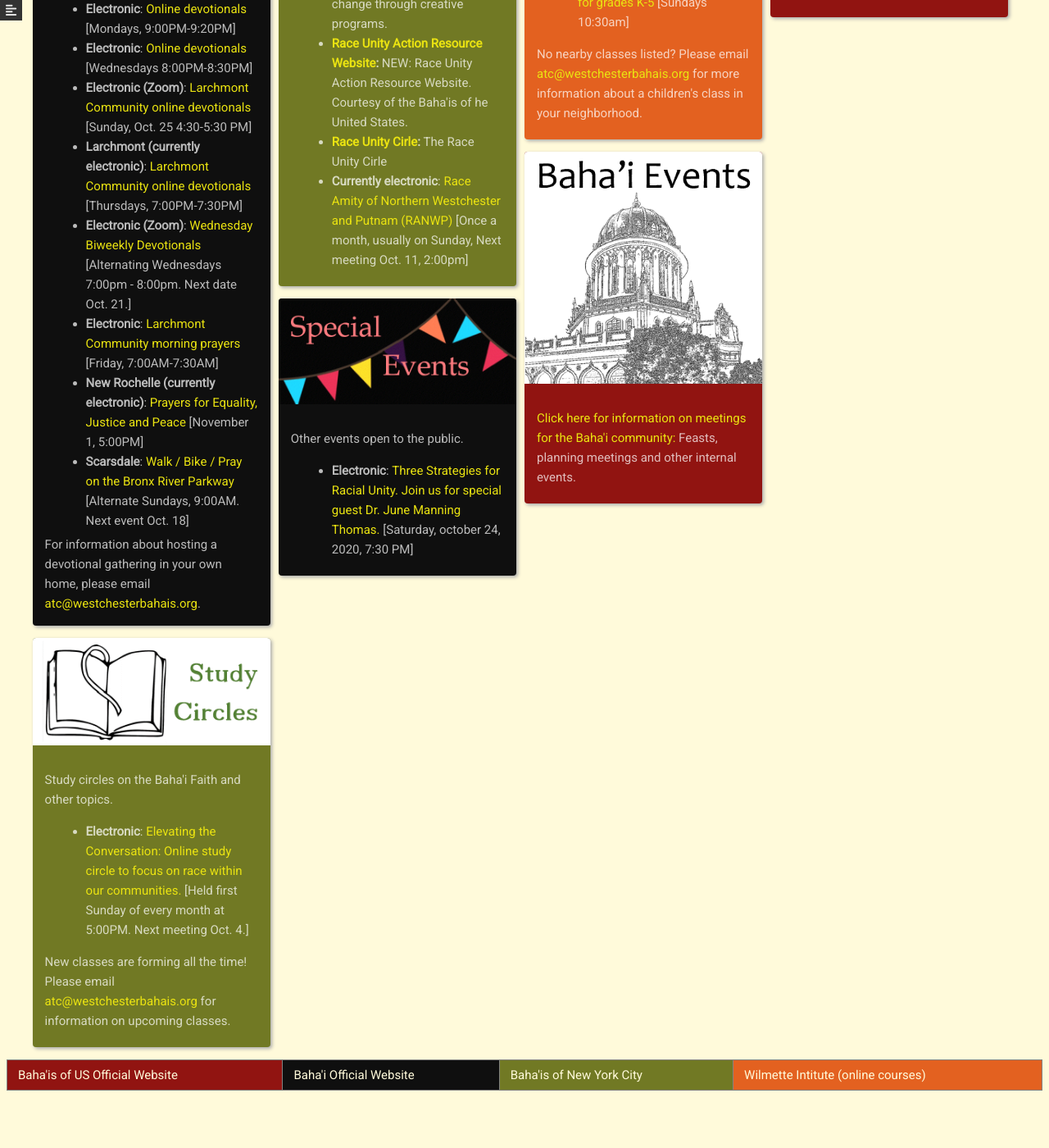
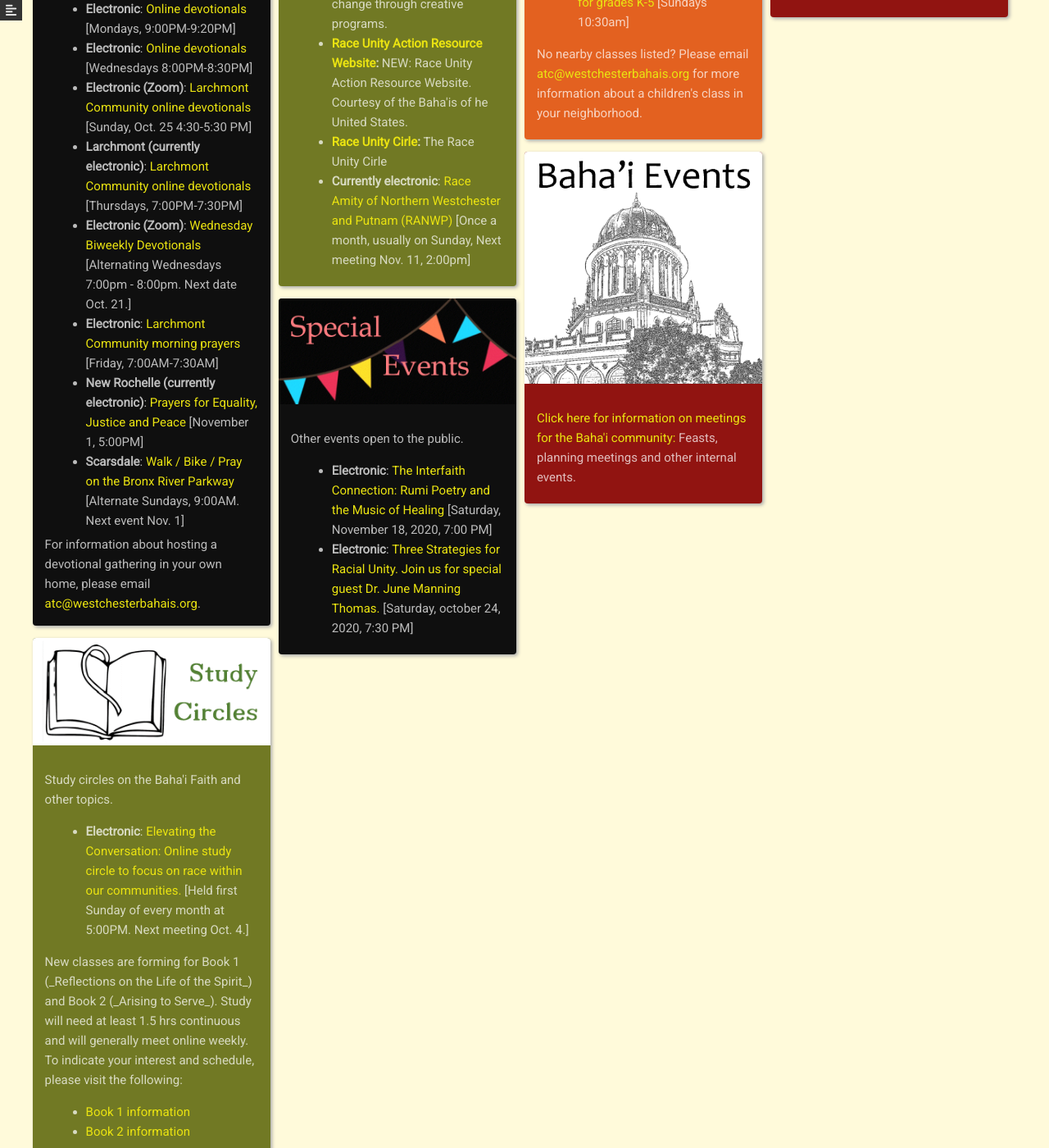
Before and after one commit to westchesterbahai/westchesterbahai.github.io, a Jekyll site: the page built from index.html, in a window 1280 px wide and 1400 px high, scrolled down 492 px. Shown: the whole window at 82% size. Built offline with Jekyll 4.4.1, drawn with Linux system fonts in a browser that asks for light colours; nearby versions of some CDN libraries; some of the changed text lies outside the part shown.

Commit message:
Updates as of 11/5/20 (#15)

```diff
--- a/_development/race_unity_nw.md
+++ b/_development/race_unity_nw.md
@@ -3,11 +3,11 @@ layout: post
 title: RANWP
 description: Race Amity of Northern Westchester and Putnam (RANWP)
 location: Currently electronic
-time: "Once a month, usually on Sunday, Next meeting Oct. 11, 2:00pm"
+time: "Once a month, usually on Sunday, Next meeting Nov. 11, 2:00pm"
 color: BF360C
 ---
 Race Amity of Northern Westchester and Putnam will continue their series of discussions over zoom.
-For octoper, the topic will be: "Howt to Talk About Privilege: A Community Discussion."
+For November, the topic will be: "Positive Change through Amity: the Power of Friendship."
 
 RANWP meetings are temporarily online-only.
 Please contact <atc@westchesterbahais.org> for the Zoom link and password.
--- a/_devotionals/walkbikepray.md
+++ b/_devotionals/walkbikepray.md
@@ -3,7 +3,7 @@ layout: post
 title:  "Walk-Bike-Pray on the Bronx River Parkway"
 description: "Walk / Bike / Pray on the Bronx River Parkway"
 location: Scarsdale
-time: "Alternate Sundays, 9:00AM. Next event Oct. 18"
+time: "Alternate Sundays, 9:00AM. Next event Nov. 1"
 color: BF360C
 ---
 Public devotional, followed by exercise on the Bronx River Parkway, which is closed
--- /dev/null
+++ b/_special-events/interfaith_connection.md
@@ -0,0 +1,16 @@
+---
+layout: post
+title:  "The Interfaith Connection: Rumi Poetry and the Music of Healing"
+description: "The Interfaith Connection: Rumi Poetry and the Music of Healing"
+location: Electronic
+time: Saturday, November 18, 2020, 7:00 PM
+color: BF360C
+---
+The Interfaith Connection presents Sufi music by Amir Vahab. There
+will be Rumi poetry readings by members of many faiths.
+Please RSVP via the form at <https://bit.ly/rumipoetryandmusic>.
+
+The Interfaith Connection is composed of people of many faith
+who meet regularly in White Plains NY.
+For more information on the Interfaith Connection, please contact
+the MLK Institute at 914 949-6555 or <mlkwestchester@gmail.com>.
--- a/index.html
+++ b/index.html
@@ -103,7 +103,15 @@ layout: default
 	     [{{study.time}}]</li>
      {% endfor %}
      </ul>
-     <p>New classes are forming all the time! Please email <a href="mailto:atc@westchesterbahais.org">atc@westchesterbahais.org</a> for information on
+     <p>New classes are forming for Book 1 (_Reflections on the Life of the Spirit_) and
+     Book 2 (_Arising to Serve_). Study will need at least 1.5 hrs continuous and will
+     generally meet online weekly. To indicate your interest and schedule, please visit
+     the following:</p>
+     <ul>
+	     <li><a href="http://whenisgood.net/2cnfxdybk1">Book 1 information</a></li>
+	     <li><a href="http://whenisgood.net/fswpxssbk2">Book 2 information</a></li>
+     </ul>
+     <p>Other new classes are forming all the time! Please email <a href="mailto:atc@westchesterbahais.org">atc@westchesterbahais.org</a> for information on
      upcoming classes.</p>
      </div>
    </div>
```
Also changed, not shown: _bahai-meeting/2020-11-22-qawl.md (renamed from _bahai-meeting/2020-11-3-qudrat.md, +3 -3 lines).
